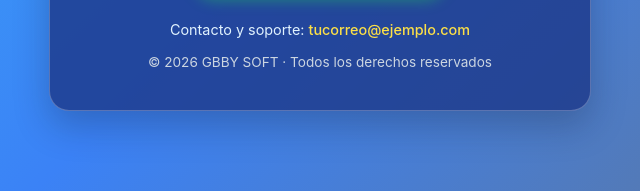
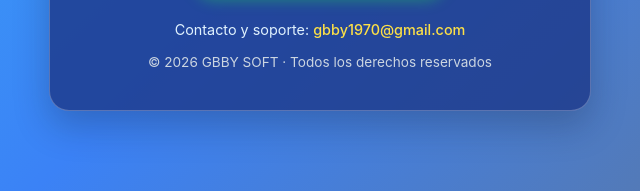
Before and after one commit to gbby1970-web/gbby1970-web.github.io, a plain HTML site: page index.html in a window 1280 px wide. Shown: the part 495-686 px from the top of the page, 320-960 px from the left. Drawn offline with Linux system fonts and the light colour scheme.

Commit message:
Update index.html

```diff
--- a/index.html
+++ b/index.html
@@ -99,7 +99,7 @@
       Descargar en Google Play
     </a>
     <div class="contact">
-      Contacto y soporte: <a href="mailto:gbby1970@gmail.com">tucorreo@ejemplo.com</a>
+      Contacto y soporte: <a href="mailto:gbby1970@gmail.com">gbby1970@gmail.com</a>
     </div>
     <div class="footer">
       © 2026 GBBY SOFT · Todos los derechos reservados
```
